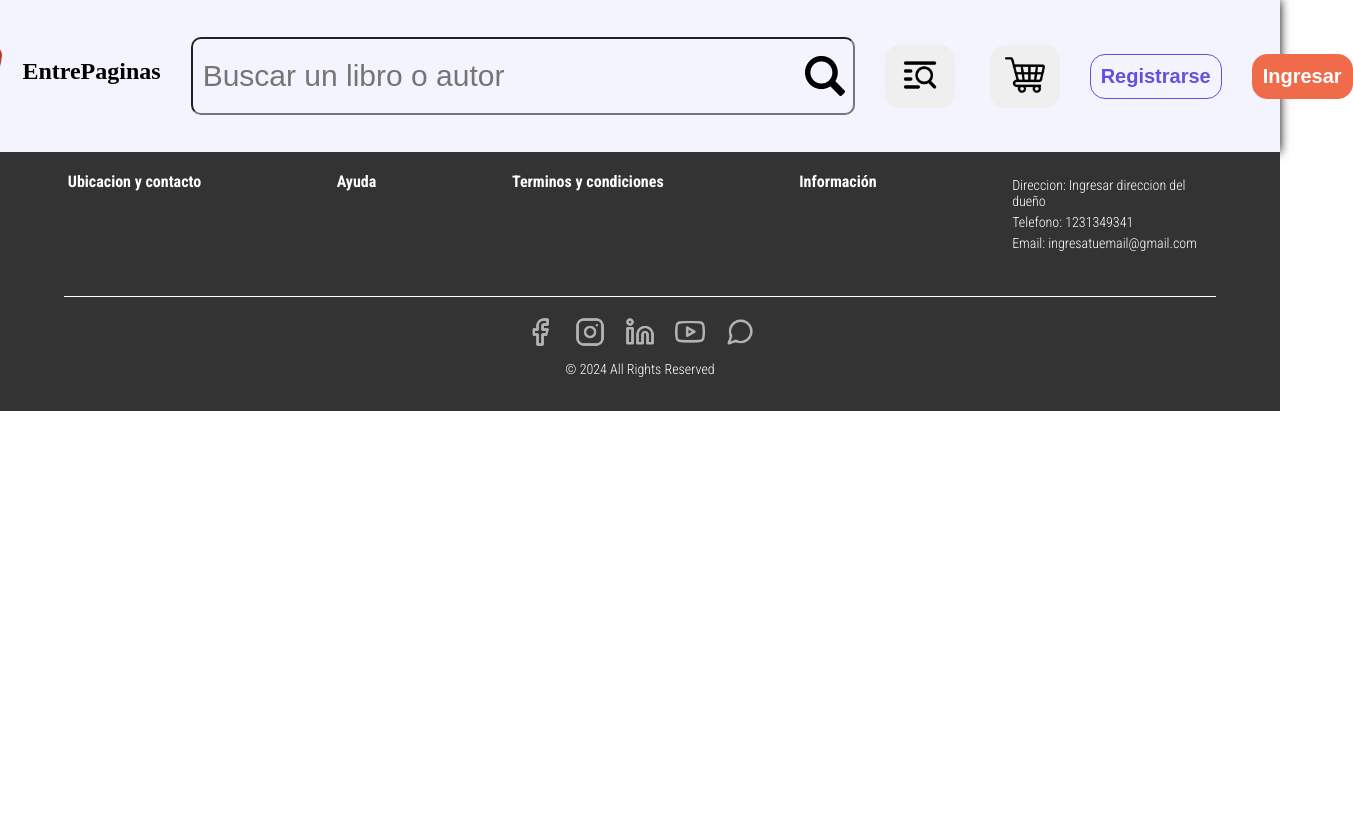
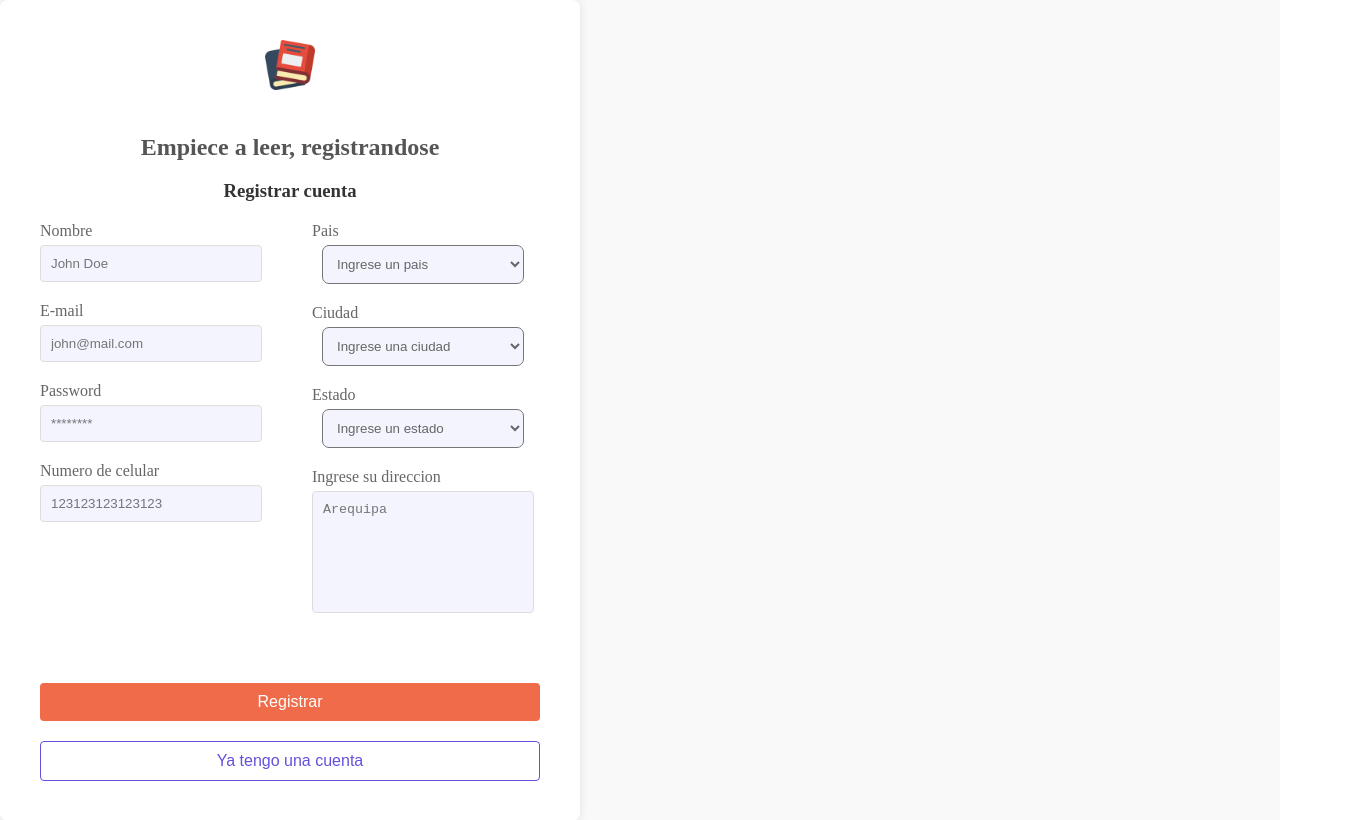
Before and after one commit to mramirezcc/pweb2-final, an Angular app in the folder frontend-angular/angular/entrePaginas/: page / in a window 1280 px wide. Shown: the whole page, 1353 px wide, since content can reach past the window. Built offline with nearby package versions, Linux system fonts and the light colour scheme; a web font is replaced by a local one.

Commit message:
Se añadieron las implementaciones iniciales de los formularios para el registro e iniciar sesión

```diff
--- a/frontend-angular/angular/entrePaginas/src/app/app.component.html
+++ b/frontend-angular/angular/entrePaginas/src/app/app.component.html
@@ -1,2 +1,2 @@
-<app-navbar></app-navbar>
-<app-footer></app-footer>
+
+<app-register></app-register>
--- a/frontend-angular/angular/entrePaginas/src/app/app.module.ts
+++ b/frontend-angular/angular/entrePaginas/src/app/app.module.ts
@@ -5,12 +5,16 @@ import { AppRoutingModule } from './app-routing.module';
 import { AppComponent } from './app.component';
 import { FooterComponent } from './footer/footer.component';
 import { NavbarComponent } from './navbar/navbar.component';
+import { LoginComponent } from './login/login.component';
+import { RegisterComponent } from './register/register.component';
 
 @NgModule({
   declarations: [
     AppComponent,
     FooterComponent,
-    NavbarComponent
+    NavbarComponent,
+    LoginComponent,
+    RegisterComponent
   ],
   imports: [
     BrowserModule,
--- /dev/null
+++ b/frontend-angular/angular/entrePaginas/src/app/login/login.component.css
@@ -0,0 +1,98 @@
+.login-container {
+
+    background-color: #f9f9f9;
+  }
+
+  .login-form {
+    background-color: #ffffff;
+    padding: 40px;
+    border-radius: 8px;
+    box-shadow: 0 0 10px rgba(0, 0, 0, 0.1);
+    width: 400px;
+    text-align: center;
+  }
+
+  .logo {
+    width: 100px;
+    margin-bottom: 20px;
+  }
+
+  h2 {
+    margin-bottom: 10px;
+    color: #555555;
+  }
+
+  h3 {
+    margin-bottom: 20px;
+    color: #333333;
+  }
+
+  label {
+    display: block;
+    margin-bottom: 5px;
+    color: #666666;
+    text-align: left;
+  }
+
+  input[type="email"],
+  input[type="password"] {
+    width: 100%;
+    padding: 10px;
+    margin-bottom: 20px;
+    border: 1px solid #ddd;
+    border-radius: 4px;
+    background-color: #f4f4ff;
+  }
+
+  .remember-me {
+    display: flex;
+    align-items: center;
+    margin-bottom: 20px;
+  }
+
+  .remember-me input {
+    margin-right: 10px;
+  }
+
+  .forgot-password {
+    display: block;
+    margin-bottom: 20px;
+    color: #6251dd;
+    text-decoration: none;
+  }
+
+  .forgot-password:hover {
+    text-decoration: underline;
+  }
+
+  .login-btn {
+    background-color: #ef6b4a;
+    color: #ffffff;
+    border: none;
+    padding: 10px;
+    border-radius: 4px;
+    width: 100%;
+    margin-bottom: 10px;
+    cursor: pointer;
+    font-size: 16px;
+  }
+
+  .login-btn:hover {
+    background-color: #d45a39;
+  }
+
+  .register-btn {
+    background-color: transparent;
+    color: #6251dd;
+    border: 1px solid #6251dd;
+    padding: 10px;
+    border-radius: 4px;
+    width: 100%;
+    cursor: pointer;
+    font-size: 16px;
+  }
+
+  .register-btn:hover {
+    background-color: #6251dd;
+    color: #ffffff;
+  }
--- /dev/null
+++ b/frontend-angular/angular/entrePaginas/src/app/login/login.component.html
@@ -0,0 +1,20 @@
+<div class="login-container">
+    <div class="login-form">
+      <img src="../../logo.png" alt="Logo" class="logo" />
+      <h2>Bienvenido otra vez, estimado lector</h2>
+      <h3>Ingrese con su cuenta</h3>
+      <form>
+        <label for="email">E-mail</label>
+        <input type="email" id="email" placeholder="john@mail.com" />
+        <label for="password">Contraseña</label>
+        <input type="password" id="password" placeholder="********" />
+        <div class="remember-me">
+          <input type="checkbox" id="remember-me" />
+          <label for="remember-me">Recordarme en esta computadora</label>
+        </div>
+        <a href="#" class="forgot-password">Me olvide todo :(</a>
+        <button type="submit" class="login-btn">Ingresar</button>
+        <button type="button" class="register-btn">Registrarse</button>
+      </form>
+    </div>
+  </div>
--- /dev/null
+++ b/frontend-angular/angular/entrePaginas/src/app/register/register.component.css
@@ -0,0 +1,114 @@
+.register-container {
+
+    background-color: #f9f9f9;
+  }
+
+  .register-form {
+    background-color: #ffffff;
+    padding: 40px;
+    border-radius: 8px;
+    box-shadow: 0 0 10px rgba(0, 0, 0, 0.1);
+    width: 500px;
+    text-align: center;
+  }
+
+  .allForm{
+    display: flex;
+    flex-wrap: wrap;
+    gap: 50px;
+  }
+  .logo {
+    width: 50px;
+    margin-bottom: 20px;
+  }
+
+  h2 {
+    margin-bottom: 10px;
+    color: #555555;
+  }
+
+  h3 {
+    margin-bottom: 20px;
+    color: #333333;
+  }
+
+  label {
+    display:block;
+    margin-bottom: 5px;
+    color: #666666;
+    text-align: left;
+  }
+
+  .left input[type="text"],
+  .left [type="email"],
+  .left [type="password"],
+  textarea {
+    width: 200px;
+    padding: 10px;
+    margin-bottom: 20px;
+    border: 1px solid #ddd;
+    border-radius: 4px;
+    background-color: #f4f4ff;
+    display: block;
+  }
+
+
+
+  textarea {
+    resize: none;
+    height: 100px;
+  }
+
+  select {
+    position: relative;
+    width: calc(100% - 20px);
+    margin-bottom: 20px;
+    padding: 10px;
+    border-radius: 7px;
+    background-color: #f4f4ff;
+    color: #666666;
+
+  }
+
+ .buttons{
+    width: 100%;
+    display: flex;
+    flex-direction: column;
+    gap: 10px;
+    text-align: center;
+    justify-content: center;
+    align-items: center;
+
+ }
+
+  .register-btn {
+    background-color: #ef6b4a;
+    color: #ffffff;
+    border: none;
+    padding: 10px;
+    border-radius: 4px;
+    width: 100%;
+    margin-bottom: 10px;
+    cursor: pointer;
+    font-size: 16px;
+  }
+
+  .register-btn:hover {
+    background-color: #d45a39;
+  }
+
+  .login-btn {
+    background-color: transparent;
+    color: #6251dd;
+    border: 1px solid #6251dd;
+    padding: 10px;
+    border-radius: 4px;
+    width: 100%;
+    cursor: pointer;
+    font-size: 16px;
+  }
+
+  .login-btn:hover {
+    background-color: #6251dd;
+    color: #ffffff;
+  }
--- /dev/null
+++ b/frontend-angular/angular/entrePaginas/src/app/register/register.component.html
@@ -0,0 +1,54 @@
+<div class="register-container">
+    <div class="register-form">
+      <img src="../../logo.png" alt="Logo" class="logo" />
+      <h2>Empiece a leer, registrandose</h2>
+      <h3>Registrar cuenta</h3>
+      <form class = "allForm">
+        <div class="left">
+            <label for="name">Nombre</label>
+            <input type="text" id="name" placeholder="John Doe" />
+
+            <!--Comprobar con el ts!-->
+            <label for="email">E-mail</label>
+            <input type="email" id="email" placeholder="john@mail.com" />
+
+            <!--Comprobar con el ts!-->
+            <label for="password">Password</label>
+            <input type="password" id="password" placeholder="********" />
+
+            <label for="phone">Numero de celular</label>
+            <input type="text" id="phone" placeholder="123123123123123" />
+        </div>
+        <div class="right">
+
+
+            <label for="country">Pais</label>
+            <select name="country" id="countries">
+                <option value="default">Ingrese un pais</option>
+
+            </select>
+
+            <label for="city">Ciudad</label>
+            <select name="city" id="cities">
+                <option value="default">Ingrese una ciudad</option>
+            </select>
+
+            <label for="state">Estado</label>
+            <select name="state" id="states">
+                <option value="default">Ingrese un estado</option>
+            </select>
+
+            <label for="address">Ingrese su direccion</label>
+            <textarea id="address" placeholder="Arequipa"></textarea>
+        </div>
+
+        <div class="buttons">
+            <button type="submit" class="register-btn">Registrar</button>
+            <button type="button" class="login-btn">Ya tengo una cuenta</button>
+        </div>
+      </form>
+
+    </div>
+
+
+  </div>
```
Also changed, not shown: frontend-angular/angular/entrePaginas/src/app/login/login.component.ts (added, +10 -0 lines), frontend-angular/angular/entrePaginas/src/app/register/register.component.ts (added, +10 -0 lines), 2 other files (tests, documents, lock files or other folders).
